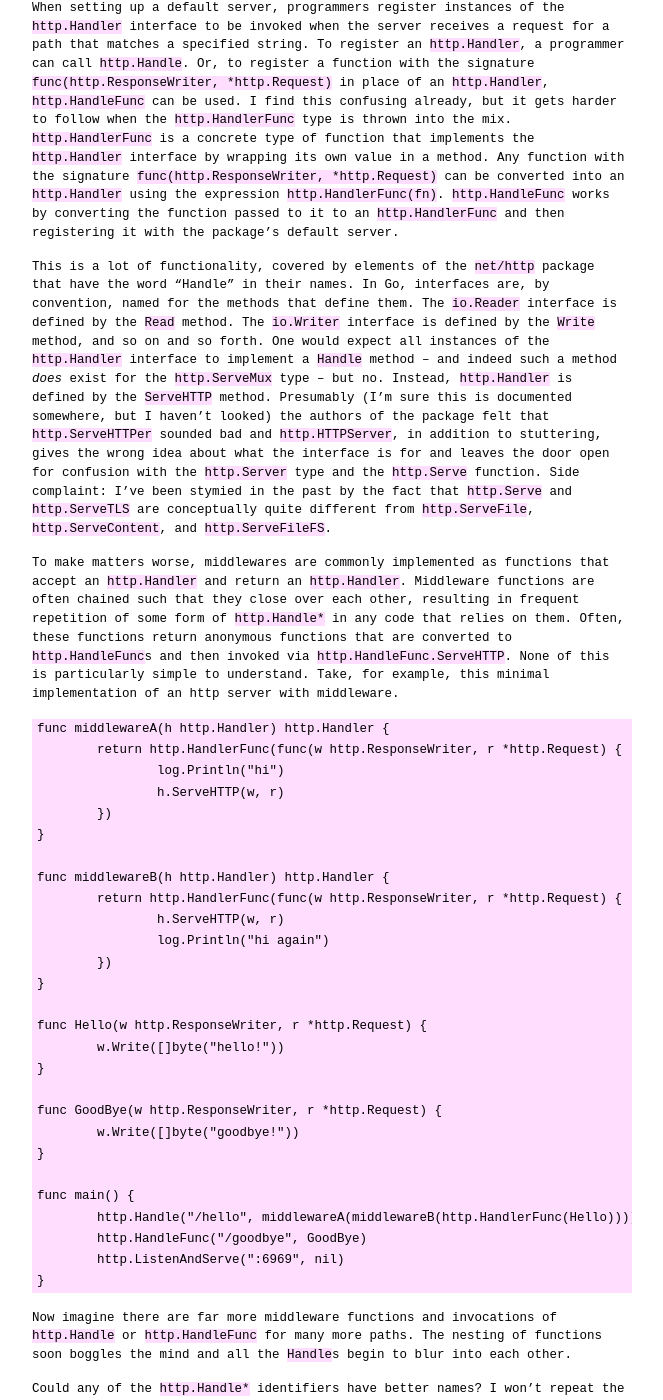
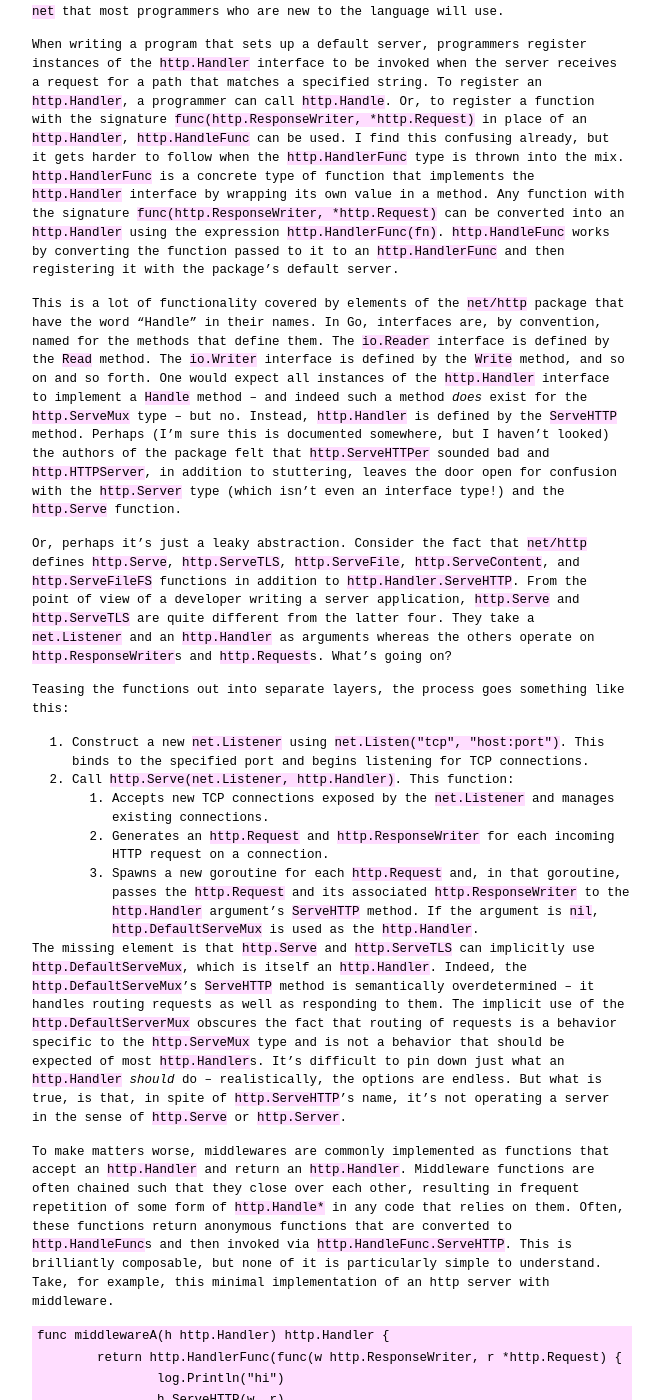
Before and after one commit to cdillond/cdillond.github.io, a Jekyll site: the page built from _posts/2025-04-05-http.markdown, in a window 1280 px wide and 1400 px high, scrolled down 261 px. Shown: the whole window, without its empty margins (308-971 px from the left). Built offline with Jekyll 4.4.1, drawn with Linux system fonts in a browser that asks for light colours; some of the changed text lies outside the part shown.

Commit message:
updated http article

````diff
--- a/_posts/2025-04-05-http.markdown
+++ b/_posts/2025-04-05-http.markdown
@@ -5,13 +5,24 @@ date: 2025-02-03 12:00:00 +0000
 categories:
 ---
 # Abusing Type Aliasing To Make net/http Make Sense
-Two of Go's strong points -- that it deservedly receives much praise for -- are its simplicity relative to other programming languages and its robust and comprehensive standard library. But, I think its `net/http` package fails to live up to these values. `net/http` makes extensive use of interfaces in ways that are clever yet difficult to grasp. This is especially problematic because the `http` subpackage is the first package in `net` that most programmers who are new to the language will use.
+Two of Go's strong points -- that it deservedly receives much praise for -- are its simplicity relative to other programming languages and its robust and comprehensive standard library. But, I think its `net/http` package fails to live up to these values. `net/http` makes extensive use of interfaces in ways that are clever yet difficult to grasp. Throughout the `net/http` package, multiple functionalities are collapsed into single abstractions in ways that make for flexible and concise code that is nonetheless difficult to reason about. This is especially problematic because the `http` subpackage is the first package in `net` that most programmers who are new to the language will use.
 
-When setting up a default server, programmers register instances of the `http.Handler` interface to be invoked when the server receives a request for a path that matches a specified string. To register an `http.Handler`, a programmer can call `http.Handle`. Or, to register a function with the signature `func(http.ResponseWriter, *http.Request)` in place of an `http.Handler`, `http.HandleFunc` can be used. I find this confusing already, but it gets harder to follow when the `http.HandlerFunc` type is thrown into the mix. `http.HandlerFunc` is a concrete type of function that implements the `http.Handler` interface by wrapping its own value in a method. Any function with the signature `func(http.ResponseWriter, *http.Request)` can be converted into an `http.Handler` using the expression `http.HandlerFunc(fn)`. `http.HandleFunc` works by converting the function passed to it to an `http.HandlerFunc` and then registering it with the package's default server.
+When writing a program that sets up a default server, programmers register instances of the `http.Handler` interface to be invoked when the server receives a request for a path that matches a specified string. To register an `http.Handler`, a programmer can call `http.Handle`. Or, to register a function with the signature `func(http.ResponseWriter, *http.Request)` in place of an `http.Handler`, `http.HandleFunc` can be used. I find this confusing already, but it gets harder to follow when the `http.HandlerFunc` type is thrown into the mix. `http.HandlerFunc` is a concrete type of function that implements the `http.Handler` interface by wrapping its own value in a method. Any function with the signature `func(http.ResponseWriter, *http.Request)` can be converted into an `http.Handler` using the expression `http.HandlerFunc(fn)`. `http.HandleFunc` works by converting the function passed to it to an `http.HandlerFunc` and then registering it with the package's default server.
 
-This is a lot of functionality, covered by elements of the `net/http` package that have the word "Handle" in their names. In Go, interfaces are, by convention, named for the methods that define them. The `io.Reader` interface is defined by the `Read` method. The `io.Writer` interface is defined by the `Write` method, and so on and so forth. One would expect all instances of the `http.Handler` interface to implement a `Handle` method -- and indeed such a method *does* exist for the `http.ServeMux` type -- but no. Instead, `http.Handler` is defined by the `ServeHTTP` method. Presumably (I'm sure this is documented somewhere, but I haven't looked) the authors of the package felt that `http.ServeHTTPer` sounded bad and `http.HTTPServer`, in addition to stuttering, gives the wrong idea about what the interface is for and leaves the door open for confusion with the `http.Server` type and the `http.Serve` function. Side complaint: I've been stymied in the past by the fact that `http.Serve` and `http.ServeTLS` are conceptually quite different from `http.ServeFile`, `http.ServeContent`, and `http.ServeFileFS`.
+This is a lot of functionality covered by elements of the `net/http` package that have the word "Handle" in their names. In Go, interfaces are, by convention, named for the methods that define them. The `io.Reader` interface is defined by the `Read` method. The `io.Writer` interface is defined by the `Write` method, and so on and so forth. One would expect all instances of the `http.Handler` interface to implement a `Handle` method -- and indeed such a method *does* exist for the `http.ServeMux` type -- but no. Instead, `http.Handler` is defined by the `ServeHTTP` method. Perhaps (I'm sure this is documented somewhere, but I haven't looked) the authors of the package felt that `http.ServeHTTPer` sounded bad and `http.HTTPServer`, in addition to stuttering, leaves the door open for confusion with the `http.Server` type (which isn't even an interface type!) and the `http.Serve` function.
 
-To make matters worse, middlewares are commonly implemented as functions that accept an `http.Handler` and return an `http.Handler`. Middleware functions are often chained such that they close over each other, resulting in frequent repetition of some form of `http.Handle*` in any code that relies on them. Often, these functions return anonymous functions that are converted to `http.HandleFunc`s and then invoked via `http.HandleFunc.ServeHTTP`. None of this is particularly simple to understand. Take, for example, this minimal implementation of an http server with middleware.
+Or, perhaps it's just a leaky abstraction. Consider the fact that `net/http` defines `http.Serve`, `http.ServeTLS`, `http.ServeFile`, `http.ServeContent`, and `http.ServeFileFS` functions in addition to `http.Handler.ServeHTTP`. From the point of view of a developer writing a server application, `http.Serve` and `http.ServeTLS` are quite different from the latter four. They take a `net.Listener` and an `http.Handler` as arguments whereas the others operate on `http.ResponseWriter`s and `http.Request`s. What's going on?
+
+Teasing the functions out into separate layers, the process goes something like this:
+1. Construct a new `net.Listener` using `net.Listen("tcp", "host:port")`. This binds to the specified port and begins listening for TCP connections.
+2. Call `http.Serve(net.Listener, http.Handler)`. This function:
+   1. Accepts new TCP connections exposed by the `net.Listener` and manages existing connections.
+   2. Generates an `http.Request` and `http.ResponseWriter` for each incoming HTTP request on a connection.
+   3. Spawns a new goroutine for each `http.Request` and, in that goroutine, passes the `http.Request` and its associated `http.ResponseWriter` to the `http.Handler` argument's `ServeHTTP` method. If the argument is `nil`, `http.DefaultServeMux` is used as the `http.Handler`.
+
+The missing element is that `http.Serve` and `http.ServeTLS` can implicitly use `http.DefaultServeMux`, which is itself an `http.Handler`. Indeed, the `http.DefaultServeMux`'s `ServeHTTP` method is semantically overdetermined -- it handles routing requests as well as responding to them. The implicit use of the `http.DefaultServerMux` obscures the fact that routing of requests is a behavior specific to the `http.ServeMux` type and is not a behavior that should be expected of most `http.Handler`s. It's difficult to pin down just what an `http.Handler` *should* do -- realistically, the options are endless. But what is true, is that, in spite of `http.ServeHTTP`'s name, it's not operating a server in the sense of `http.Serve` or `http.Server`.
+
+To make matters worse, middlewares are commonly implemented as functions that accept an `http.Handler` and return an `http.Handler`. Middleware functions are often chained such that they close over each other, resulting in frequent repetition of some form of `http.Handle*` in any code that relies on them. Often, these functions return anonymous functions that are converted to `http.HandleFunc`s and then invoked via `http.HandleFunc.ServeHTTP`. This is brilliantly composable, but none of it is particularly simple to understand. Take, for example, this minimal implementation of an http server with middleware.
 ```Go
 func middlewareA(h http.Handler) http.Handler {
 	return http.HandlerFunc(func(w http.ResponseWriter, r *http.Request) {
@@ -43,7 +54,7 @@ func main() {
 ```
 Now imagine there are far more middleware functions and invocations of `http.Handle` or `http.HandleFunc` for many more paths. The nesting of functions soon boggles the mind and all the `Handle`s begin to blur into each other.
 
-Could any of the `http.Handle*` identifiers have better names? I won't repeat the programming joke about naming things, but I do think this is an instance where the Go authors could have improved the package's clarity by choosing more precise, or at least more distinctive, names. If I had my way, I would rename `http.Handle` to `http.Register` and `http.HandleFunc` to `http.RegisterFunc`. They're a little more verbose, but I think `Register` gets the point across better than `Handle`. I also think `http.Handler` should be `http.Responder` defined by a `Respond` method, and `http.HandlerFunc` should be `http.RespondFunc` or `http.ResponseFunc`. This last one is perhaps a bit dicey, since the `net/http` package includes code intended for use by http clients in addition to http servers. In an ideal world, those two perspectives might be separated, so there would be no confusion between a `ResponseFunc` type and a `Response` type.
+Could any of the `http.Handle*` identifiers have better names? I won't repeat the programming joke about naming things, but I do think this is an instance where the Go authors could have improved the package's clarity by choosing more precise, or at least more distinctive, names. If I had my way, I would rename `http.Handle` to `http.Register` and `http.HandleFunc` to `http.RegisterFunc` (same for the `http.ServeMux` methods of the same name). They're a little more verbose, but I think `Register` gets the point across better than `Handle`, and it's basically indefensible to give a method the same name as an interface it doesn't define. I also think `http.Handler` should be `http.Responder` defined by a `Respond` method, and `http.HandlerFunc` should be `http.RespondFunc`. Conceiving of them like this helps me to distinguish between the different layers of functionality: `Servers` manage network connections and delegate the responsibility for responding to `http.Requests` to `Responders`.
 
 Luckily, I write software as a hobby, so I don't have to worry too much about departing from standard library conventions. I have found that type aliasing, a feature from Go 1.9 intended for use when incrementally updating large projects, has improved the ergonomics of the `net/http` package considerably for me. Type aliasing allows developers to rename previously defined types. Unlike types defined as other types (think `type username string`), which are trivially converted to each other but are not interchangeable, a type alias is identical to the type it aliases, it just has a different name (e.g, `type byte = uint8`). Type aliases are defined using the syntax `type newType = oldType`. In personal projects that implement http servers in Go, I've taken to including the following snippet:
 ```Go
@@ -56,6 +67,6 @@ type (
     rq = http.Request
 )
 ```
-Here, I've renamed the `http.Handler` interface to `Responder` and the `http.HandlerFunc` type to `RespondFunc`. Granted, the `Responder` interface still doesn't conform to the convention of naming an interface after the method that defines it, but I think the new name better captures the interface's purpose than the more generic `Handler` and avoids the sort of near-collisions with other forms of `http.Handle*` identifiers that can sow confusion. I've shortened `http.ResponseWriter` and `http.Request` because I've found them to be a hassle to type out each time I want to define a new function to be used as a `RespondFunc`. `http.Handle` and `http.HandleFunc` stay as they were. Since they are, in effect, equivalent to the `http.DefaultServeMux.Handle` and `http.DefaultServeMux.HandleFunc` methods, whose names cannot be redefined, it makes sense to retain the nominal links between those functions and methods. (Note: After writing this I discovered that for versions of Go >=1.22, `http.Handle` and `http.HandleFunc` essentially act as wrappers around an unexported `http.ServeMux.register` method, but the point still stands.)
+Here, I've renamed the `http.Handler` interface to `Responder` and the `http.HandlerFunc` type to `RespondFunc`. Granted, the `Responder` interface still doesn't conform to the convention of naming an interface after the method that defines it, but I think the new name better captures the interface's purpose than the more generic `Handler` and avoids the sort of near-collisions with other forms of `http.Handle*` identifiers that can sow confusion. I've shortened `http.ResponseWriter` and `http.Request` because I've found them to be a hassle to type out each time I want to define a new function to be used as a `RespondFunc`. `http.Handle` and `http.HandleFunc` stay as they were. Since they are, in effect, equivalent to the `http.DefaultServeMux.Handle` and `http.DefaultServeMux.HandleFunc` methods, whose names cannot be redefined, it makes sense to retain the nominal links between those functions and methods. (Note: After writing this I discovered that for versions of Go >=1.22, `http.Handle` and `http.HandleFunc` essentially act as wrappers around an unexported `http.ServeMux.register` method, but the point still stands.) I've mostly stopped using `http.Handle` and prefer to call `http.ServeMux.Handle` directly.
 
 This is a relatively small change to how I use `net/http` that doesn't affect the package's implementation at all, but I have found that when I don't need to worry about the differences between `http.Handle`, `http.Handler`, `http.HandleFunc`, and `http.HandlerFunc`, I have a much easier time reasoning about what the program that I'm writing is doing. Ultimately, this lets me enjoy the many parts of Go that make programming fun.
````
